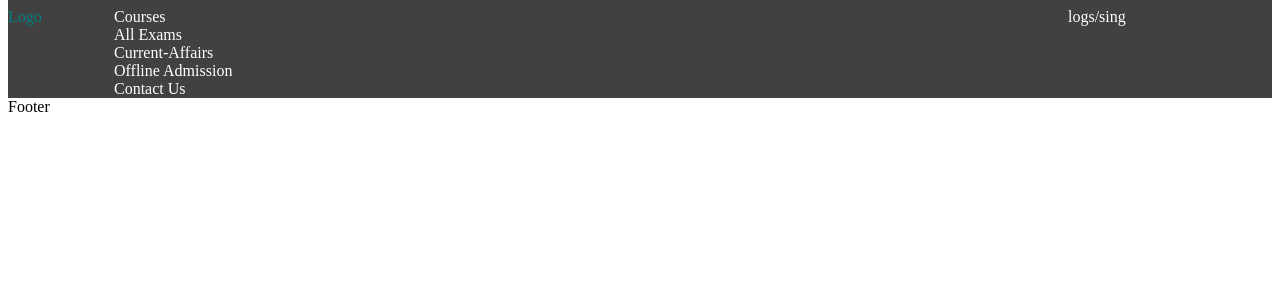
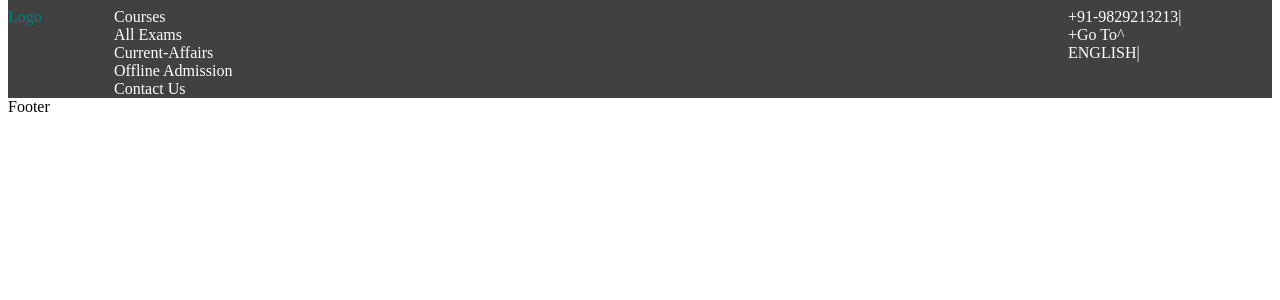
Before and after one commit to kamranAnsari12/Socio, a React (Vite) app in the folder apper/: page / in a window 1280 px wide. Shown: the top 300 px of the page. Built offline with nearby package versions, Linux system fonts and the light colour scheme.

Commit message:
header under mui componenets

```diff
--- a/apper/src/assets/Header/Headers.jsx
+++ b/apper/src/assets/Header/Headers.jsx
@@ -2,6 +2,7 @@ import React from 'react'
 import {Box,Button, Grid} from "@mui/material";
 import Logo from './Logo.jsx';
 import Courses_details_Header from './Courses_details_Header.jsx';
+import Personnal_details_Header from './Personnal_details_Header.jsx';
 const Headers = () => {
   return (
    <>
@@ -9,7 +10,7 @@ const Headers = () => {
    <Grid container spacing={1}>
     <Grid item xs={1}> <Logo/></Grid>
     <Grid item xs={9}> <Courses_details_Header/></Grid>
-    <Grid item xs={2}> logs/sing</Grid>
+    <Grid item xs={2}> <Personnal_details_Header/></Grid>
 
    </Grid>
    </Box>
--- a/apper/src/assets/Header/Personnal_details_Header.jsx
+++ b/apper/src/assets/Header/Personnal_details_Header.jsx
@@ -1,9 +1,23 @@
+import { Grid } from '@mui/material';
 import React from 'react'
+import Header_Utils_Mappers from '../UTILS/Header_Utils_Mappers';
+const details=[
+  {id:1,
+  titles:"+91-9829213213|"},
+
+  {id:2,
+    titles:"+Go To^"},
+
+  {id:3,
+    titles:"ENGLISH|"},
+];
 
 const Personnal_details_Header = () => {
   return (
     <div>
-
+      <Grid container >
+        <Header_Utils_Mappers Items={details} />
+        </Grid>
     </div>
   )
 }
```
